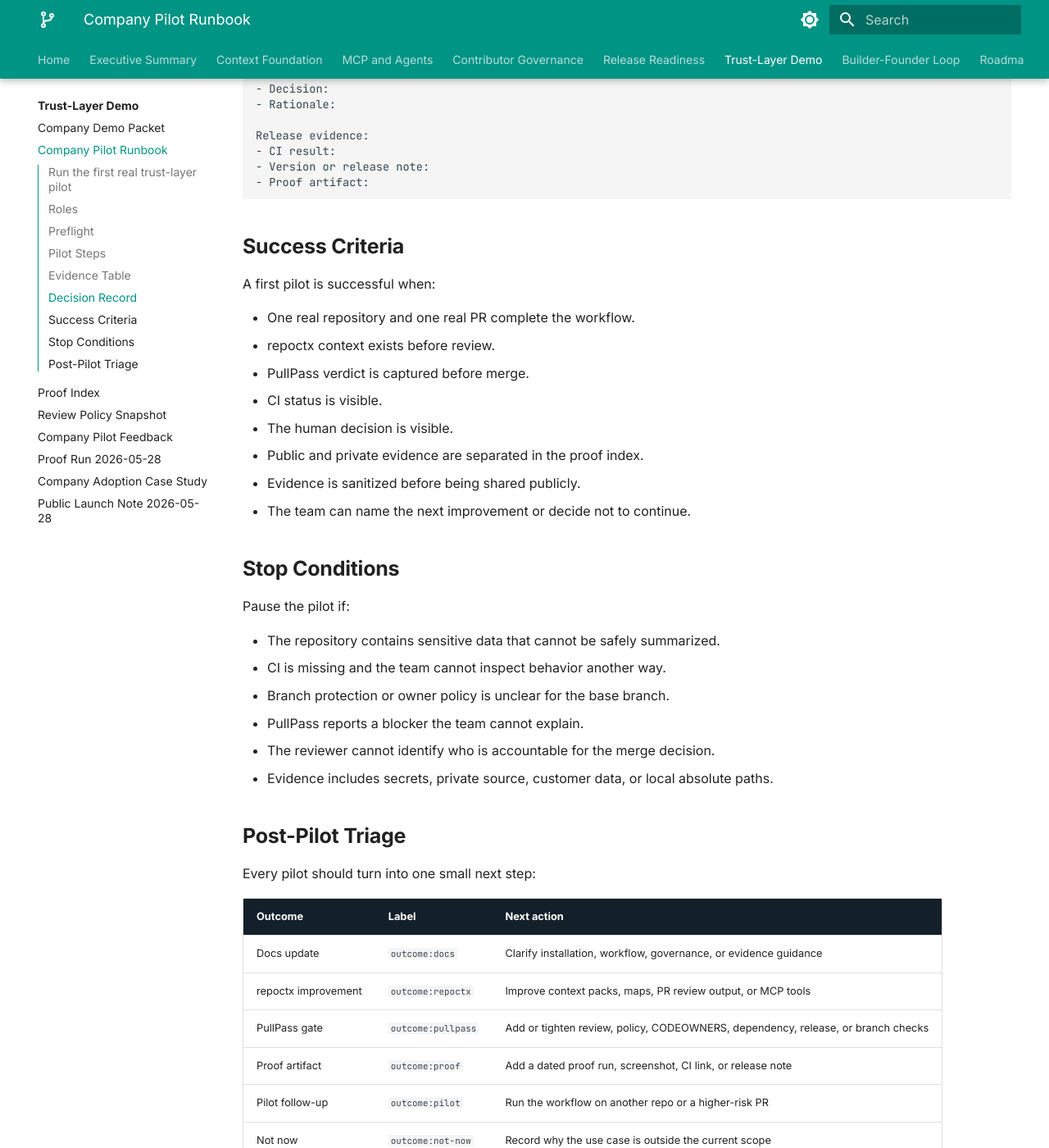
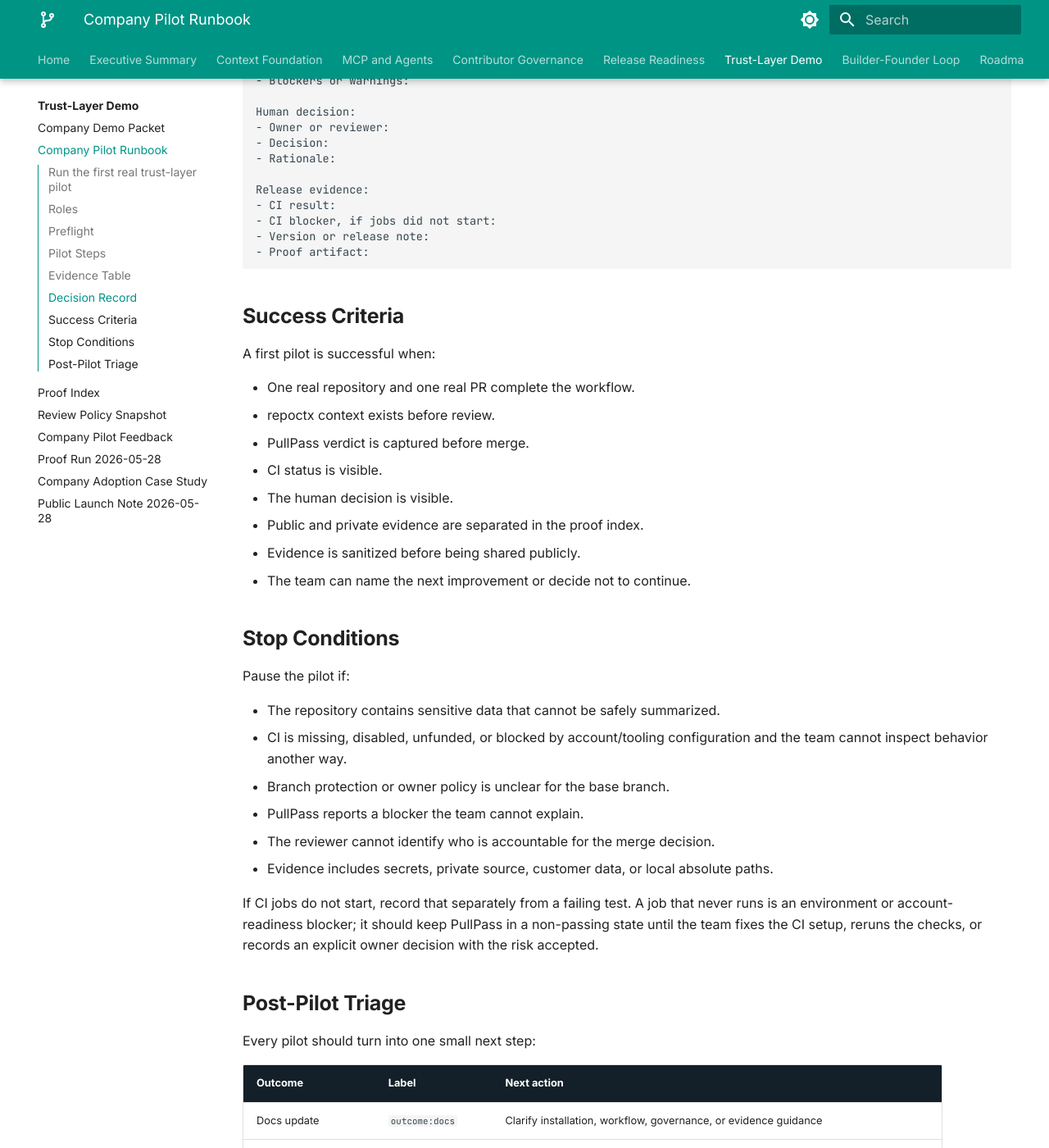
Before and after one commit to BASHBOP/otito, an MkDocs documentation site: the page built from docs/05-trust-layer-demo/company-pilot-runbook.md, in a window 1280 px wide and 1400 px high, scrolled down 3007 px. Shown: the whole window at 82% size. Built offline with MkDocs 1.6.1 and Material for MkDocs 9.7.7, drawn with Linux system fonts in a browser that asks for light colours; some of the changed text lies outside the part shown.

Commit message:
docs: capture CI readiness blockers

````diff
--- a/docs/05-trust-layer-demo/company-pilot-runbook.md
+++ b/docs/05-trust-layer-demo/company-pilot-runbook.md
@@ -27,7 +27,7 @@
 Before the pilot starts:
 
 - Pick one non-critical repository and one focused change.
-- Confirm CI is available and visible on pull requests.
+- Confirm CI is available, funded or enabled, and visible on pull requests.
 - Confirm the base branch has branch protection or an explicit owner policy.
 - Confirm CODEOWNERS exists for sensitive paths, or record why the pilot is using a solo-maintainer policy.
 - Install repoctx and PullPass in the operator environment.
@@ -60,6 +60,7 @@
 | Task context | Reviewer | `repoctx context` | Primary files, related files, tests, and risks are visible before editing |
 | PR context | Reviewer | `repoctx pr` | Diff, changed domains, prompts, and test hints are attached or summarized |
 | Merge gate | Repository maintainer | PullPass local or PR report | Verdict is `PASS`, or `WARN`/`FAIL` is explained before merge |
+| CI readiness | Repository maintainer | Pull request checks, Actions run, or CI dashboard | Jobs either ran to a clear result or the account/tooling blocker is recorded before merge |
 | Review policy | Repository maintainer | [Review policy snapshot](./review-policy-snapshot.md) or target-repo branch settings | Branch protection, required checks, CODEOWNERS, and conversation resolution are understood |
 | Human decision | Owner or reviewer | PR review, merge note, or decision record | Decision maker and rationale are visible |
 | Release evidence | Pilot owner | Changelog, tag, release note, or proof run | Shipped behavior and validation are dated |
@@ -96,6 +97,7 @@
 
 Release evidence:
 - CI result:
+- CI blocker, if jobs did not start:
 - Version or release note:
 - Proof artifact:
 ```
@@ -118,11 +120,13 @@
 Pause the pilot if:
 
 - The repository contains sensitive data that cannot be safely summarized.
-- CI is missing and the team cannot inspect behavior another way.
+- CI is missing, disabled, unfunded, or blocked by account/tooling configuration and the team cannot inspect behavior another way.
 - Branch protection or owner policy is unclear for the base branch.
 - PullPass reports a blocker the team cannot explain.
 - The reviewer cannot identify who is accountable for the merge decision.
 - Evidence includes secrets, private source, customer data, or local absolute paths.
+
+If CI jobs do not start, record that separately from a failing test. A job that never runs is an environment or account-readiness blocker; it should keep PullPass in a non-passing state until the team fixes the CI setup, reruns the checks, or records an explicit owner decision with the risk accepted.
 
 ## Post-Pilot Triage
 
````
Also changed, not shown: docs/05-trust-layer-demo/company-pilot-feedback.md (+2 -1 lines), 1 other file.
